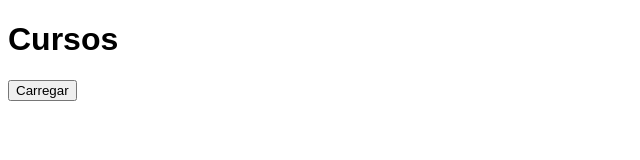
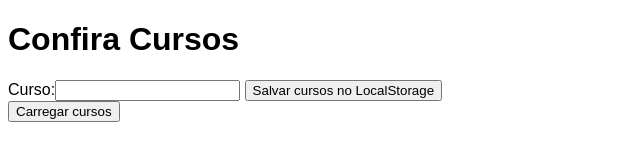
Before and after one commit to LucasVinicius314/scratch-turing-awards, a website: page public/_index.html in a window 1280 px wide. Shown: the whole page, without its empty margins (0-640 px from the left). Drawn offline with Linux system fonts and the light colour scheme.

Commit message:
Update _index.html

```diff
--- a/public/_index.html
+++ b/public/_index.html
@@ -8,14 +8,13 @@
     <link rel="stylesheet" href="styles/style.css">
 </head>
 <body>
-    <h1>Cursos</h1>
-    <button id="btnCarregaInfo">Carregar</button><br></br>
+    <h1>Confira Cursos</h1>
+     <div id="formCursos">
+        Curso:<input type="text" id="campCurso">
+       <button id="btnAddCurso">Salvar cursos no LocalStorage</button>
+    </div>
+    <button id="btnCarregaInfo">Carregar cursos</button><br></br>
     <div id="tela"></div>
-
- <!--    <div id="formCursos">
-        Curso:<input type="text" id="campCurso">
-       <button id="btnAddCurso">Adicionar</button>
-    </div> -->
     <script src="scripts/app.js"></script>
 </body>
 </html>
```
